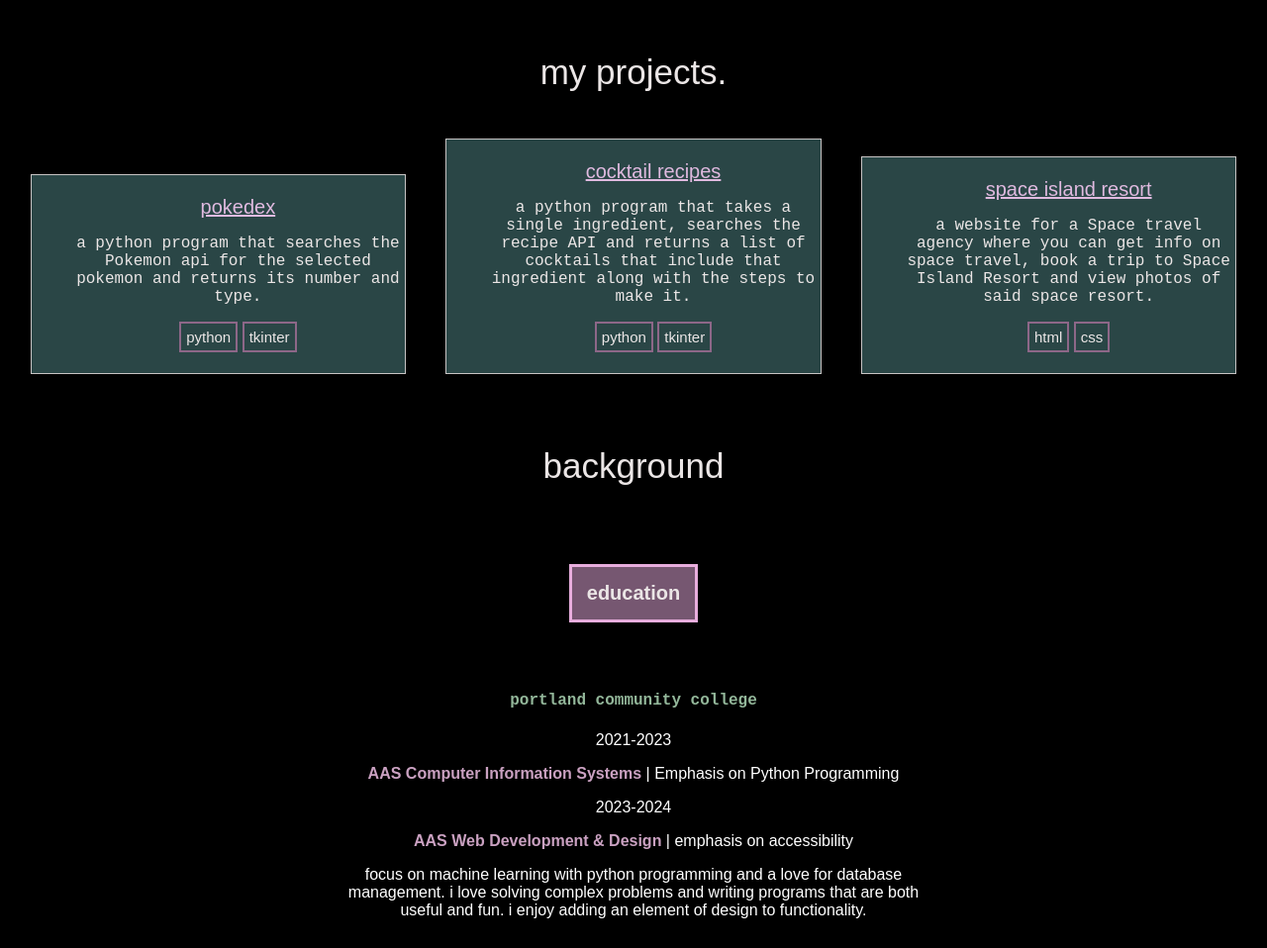
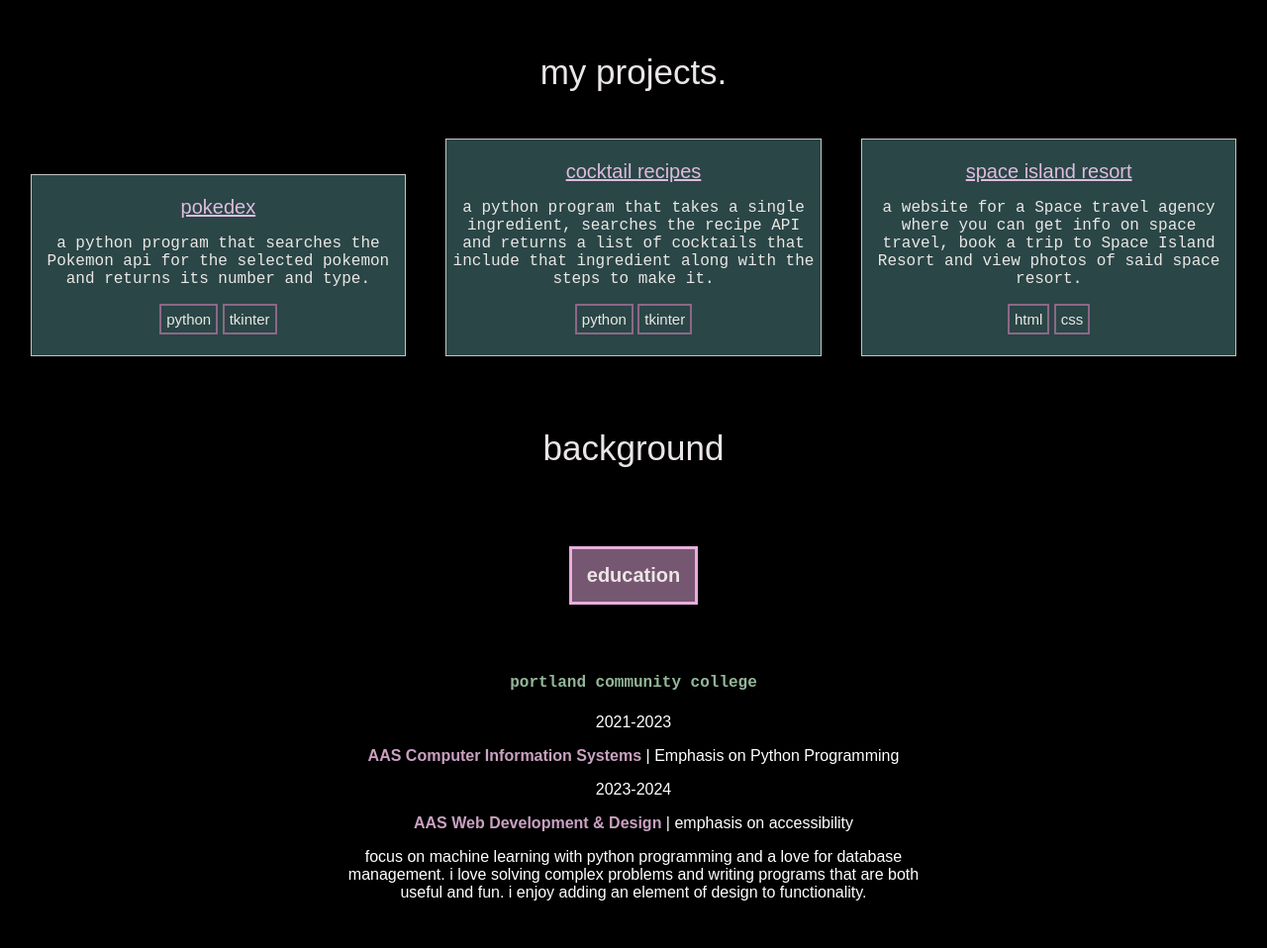
Before and after one commit to 0art-vandelay0/portfolio-landing-page, a plain HTML site: page index.html in a window 1280 px wide. Shown: the part 756-1714 px from the top of the page at 99% size. Drawn offline with Linux system fonts and the light colour scheme.

Commit message:
Adjust ul padding to center content in div

```diff
--- a/css/styles.css
+++ b/css/styles.css
@@ -89,6 +89,10 @@ a {
     padding: 5px;
 }
 
+ul {
+    padding: 0 0 0 0;
+}
+
 .project p {
     font-family: 'Courier New', Courier, monospace;
 }
```
